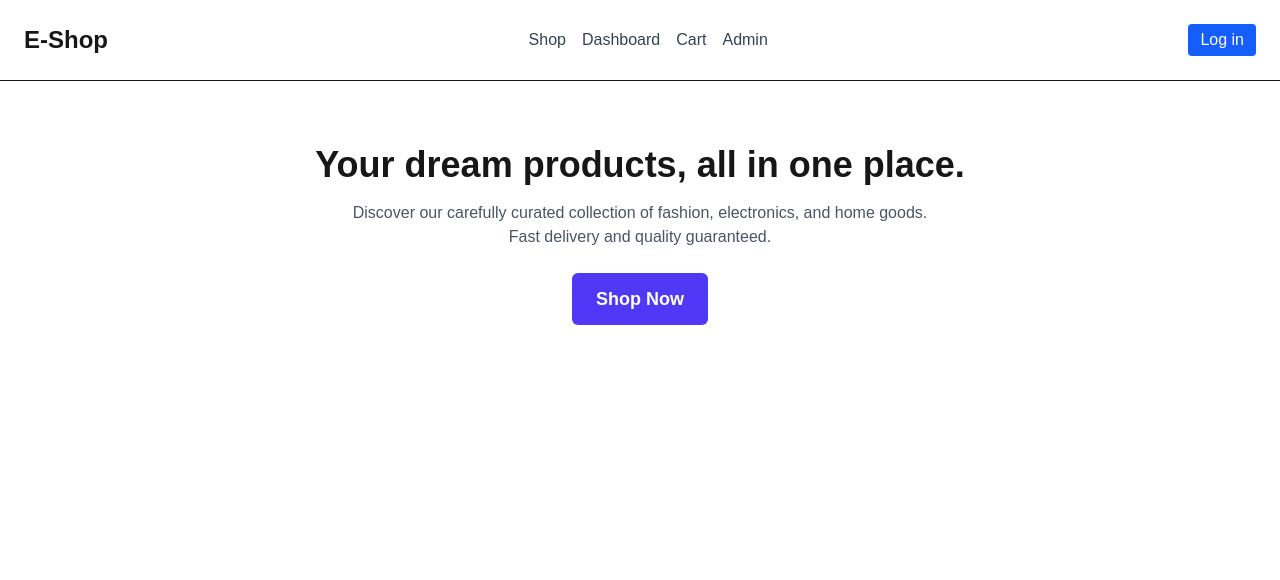
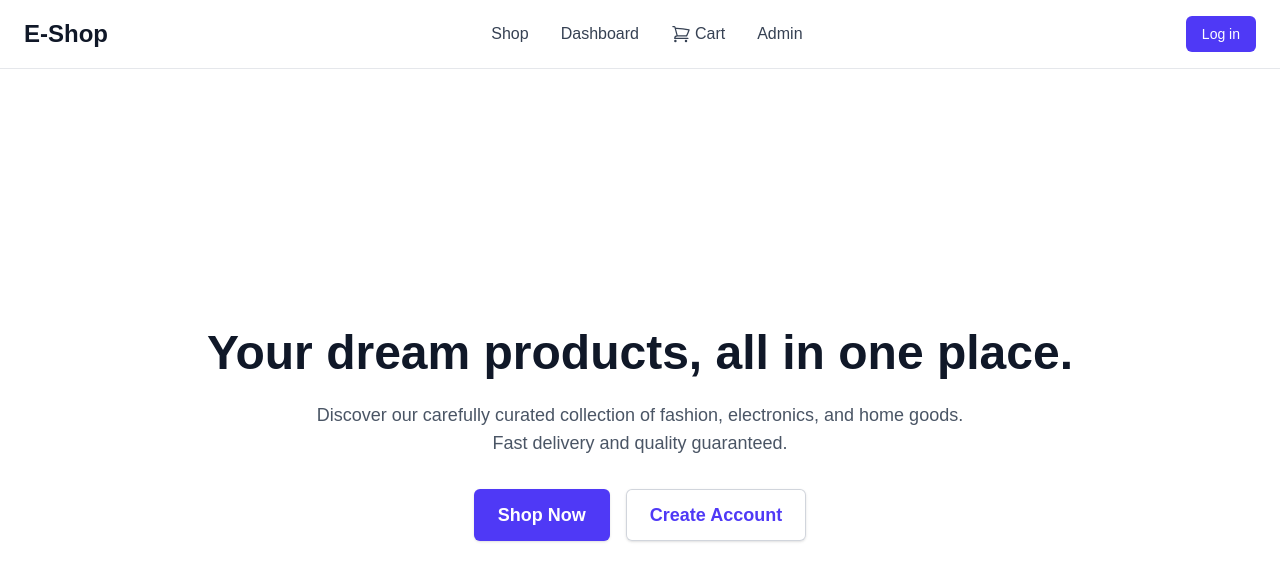
Before and after one commit to Ankit-sah/ecom-project, a Next.js app: page /admin/products in a window 1280 px wide. Shown: the top 580 px of the page. Built offline with nearby package versions, Linux system fonts and the light colour scheme; no server answers.

Commit message:
beautified herosection and added loading spinner

```diff
--- a/src/app/components/HeroSection.tsx
+++ b/src/app/components/HeroSection.tsx
@@ -1,7 +1,8 @@
 "use client";
-
 import { useSession, signOut } from "next-auth/react";
 import Link from "next/link";
+import { Button } from "@headlessui/react";
+import { ShoppingCartIcon, UserIcon, ArrowRightOnRectangleIcon } from "@heroicons/react/24/outline";
 
 interface HeroSectionProps {
   onShowLogin?: () => void;
@@ -20,67 +21,114 @@ export default function HeroSection({ onShowLogin, onHideLogin }: HeroSectionPro
   const { data: session, status } = useSession();
 
   return (
-    <div className="bg-white">
-      <header className="p-6 flex justify-between items-center border-b">
-        <h1 className="text-2xl font-bold">E-Shop</h1>
+    <div className="bg-white min-h-screen flex flex-col">
+      {/* Header/Navigation */}
+      <header className="sticky top-0 z-10 bg-white border-b border-gray-200 px-6 py-4">
+        <div className="max-w-7xl mx-auto flex justify-between items-center">
+          {/* Logo */}
+          <Link href="/" className="text-2xl font-bold text-gray-900 hover:text-indigo-600 transition-colors">
+            E-Shop
+          </Link>
 
-        <nav className="space-x-4">
-          <Link href="/admin/products" className="text-gray-700 hover:underline">
+          {/* Navigation Links */}
+          <nav className="hidden md:flex items-center space-x-8">
+            <Link href="/admin/products" className="text-gray-700 hover:text-indigo-600 transition-colors font-medium">
               Shop
             </Link>
-          <Link href="/" className="text-gray-700 hover:underline">
+            <Link href="/dashboard" className="text-gray-700 hover:text-indigo-600 transition-colors font-medium">
               Dashboard
             </Link>
-          <Link href="/" className="text-gray-700 hover:underline">
+            <Link href="/cart" className="text-gray-700 hover:text-indigo-600 transition-colors font-medium flex items-center">
+              <ShoppingCartIcon className="h-5 w-5 mr-1" />
               Cart
             </Link>
-          <Link href="/admin" className="text-gray-700 hover:underline">
+
+              <Link href="/admin" className="text-gray-700 hover:text-indigo-600 transition-colors font-medium">
                 Admin
               </Link>
+
           </nav>
 
-        <div>
+          {/* Auth Section */}
+          <div className="flex items-center space-x-4">
             {status === "loading" ? (
-            <p>Loading...</p>
+              <div className="h-8 w-8 rounded-full bg-gray-200 animate-pulse"></div>
             ) : session ? (
               <div className="flex items-center space-x-4">
-              <p className="text-gray-800">Hi, {session.user?.name || session.user?.email}</p>
-              <button
+                <div className="hidden sm:flex items-center space-x-2">
+                  <div className="h-8 w-8 rounded-full bg-indigo-100 flex items-center justify-center">
+                    <UserIcon className="h-4 w-4 text-indigo-600" />
+                  </div>
+                  <span className="text-gray-800 font-medium">
+                    {JSON.stringify(session?.user?.id)}
+                    {session.user?.name || session.user?.email?.split('@')[0]}
+                  </span>
+                </div>
+                <Button
                   onClick={() => {
-                  handleLogout()
+                    handleLogout();
                     if (onHideLogin) onHideLogin();
                   }}
-                className="bg-red-500 text-white px-3 py-1 rounded hover:bg-red-600"
+                  className="flex items-center space-x-1 text-sm font-medium text-red-600 hover:text-red-700 px-3 py-1 rounded-md hover:bg-red-50 transition-colors"
                 >
-                Log out
-              </button>
+                  <ArrowRightOnRectangleIcon className="h-4 w-4" />
+                  <span className="hidden sm:inline">Log out</span>
+                </Button>
               </div>
             ) : (
-            <button
+              <Button
                 onClick={() => {
                   if (onShowLogin) onShowLogin();
                 }}
-              className="bg-blue-600 text-white px-3 py-1 rounded hover:bg-blue-700"
+                className="bg-indigo-600 text-white px-4 py-2 rounded-md hover:bg-indigo-700 transition-colors text-sm font-medium"
               >
                 Log in
-            </button>
+              </Button>
             )}
+          </div>
         </div>
       </header>
 
-      {/* Hero content - only shown on home page */}
-      <main className="py-16 flex flex-col items-center justify-center px-6 text-center">
-        <h2 className="text-4xl font-bold mb-4">Your dream products, all in one place.</h2>
-        <p className="max-w-xl text-gray-600 mb-6">
-          Discover our carefully curated collection of fashion, electronics, and home goods. Fast delivery and quality guaranteed.
+      {/* Hero Content */}
+      <main className="flex-grow flex flex-col items-center justify-center px-6 text-center max-w-7xl mx-auto w-full py-12 md:py-24">
+        <h1 className="text-4xl md:text-5xl font-bold text-gray-900 mb-6">
+          Your dream products, all in one place.
+        </h1>
+        <p className="max-w-2xl text-lg text-gray-600 mb-8">
+          Discover our carefully curated collection of fashion, electronics, and home goods.
+          Fast delivery and quality guaranteed.
         </p>
+        <div className="flex flex-col sm:flex-row gap-4">
           <Link
             href="/products"
-          className="rounded-md bg-indigo-600 px-6 py-3 text-white text-lg font-semibold hover:bg-indigo-500"
+            className="inline-flex items-center justify-center rounded-md bg-indigo-600 px-6 py-3 text-white text-lg font-semibold hover:bg-indigo-500 transition-colors shadow-sm"
           >
             Shop Now
           </Link>
+          {!session && (
+            <Button
+              onClick={() => onShowLogin?.()}
+              className="inline-flex items-center justify-center rounded-md bg-white px-6 py-3 text-indigo-600 text-lg font-semibold hover:bg-gray-50 transition-colors shadow-sm ring-1 ring-inset ring-gray-300"
+            >
+              Create Account
+            </Button>
+          )}
+        </div>
       </main>
+
+      {/* Mobile Navigation (optional) */}
+      <div className="md:hidden fixed bottom-0 left-0 right-0 bg-white border-t border-gray-200 p-2">
+        <div className="flex justify-around">
+          <Link href="/admin/products" className="p-2 text-gray-700 hover:text-indigo-600">
+            <ShoppingCartIcon className="h-6 w-6 mx-auto" />
+            <span className="text-xs mt-1">Shop</span>
+          </Link>
+          <Link href="/dashboard" className="p-2 text-gray-700 hover:text-indigo-600">
+            <UserIcon className="h-6 w-6 mx-auto" />
+            <span className="text-xs mt-1">Account</span>
+          </Link>
+        </div>
+      </div>
     </div>
   );
 }
--- /dev/null
+++ b/src/app/components/LoadingSpinner.tsx
@@ -0,0 +1,21 @@
+// components/ui/LoadingSpinner.tsx
+interface LoadingSpinnerProps {
+  size?: 'sm' | 'md' | 'lg';
+}
+
+export function LoadingSpinner({ size = 'md' }: LoadingSpinnerProps) {
+  const sizeClasses = {
+    sm: 'h-4 w-4 border-2',
+    md: 'h-8 w-8 border-[3px]',
+    lg: 'h-12 w-12 border-4'
+  };
+
+  return (
+    <div
+      className={`${sizeClasses[size]} inline-block animate-spin rounded-full border-solid border-current border-t-transparent`}
+      role="status"
+    >
+      <span className="sr-only">Loading...</span>
+    </div>
+  );
+}
```
Lines whose indentation alone changed are shown as unchanged.
